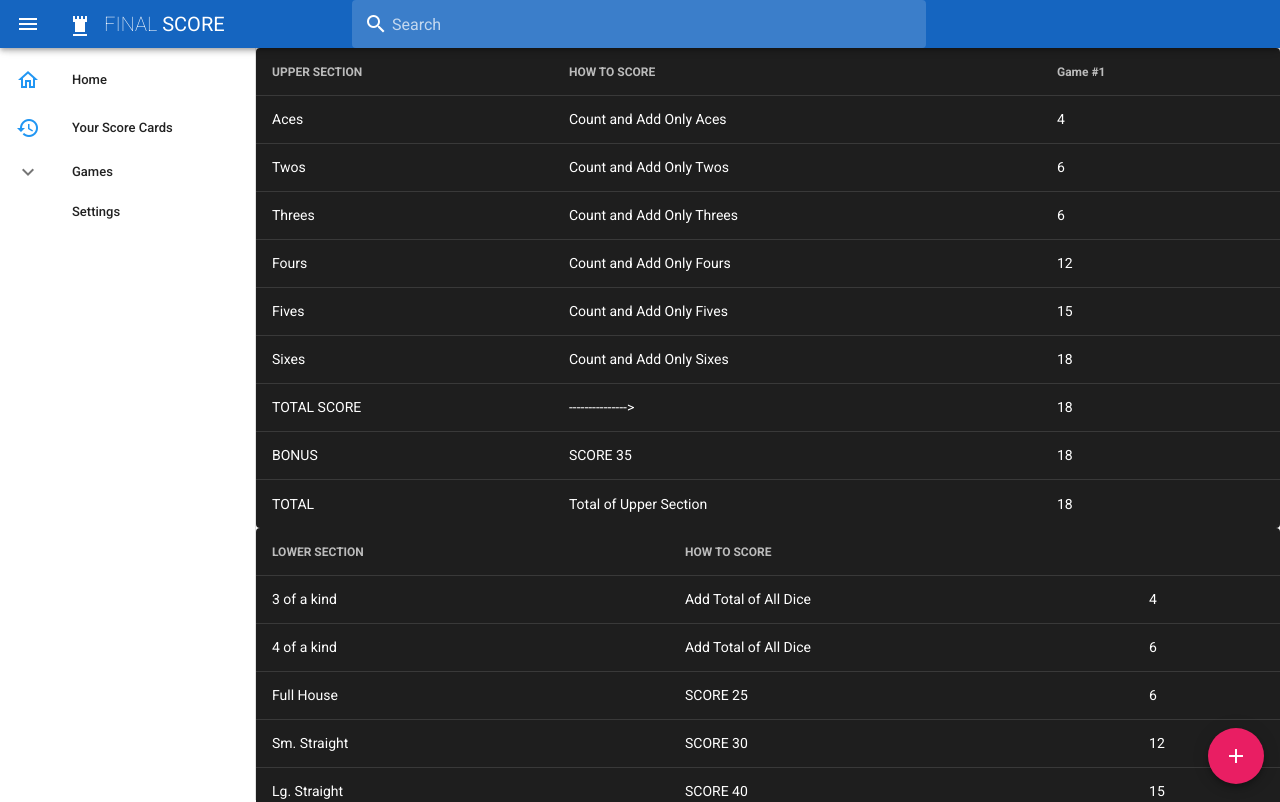
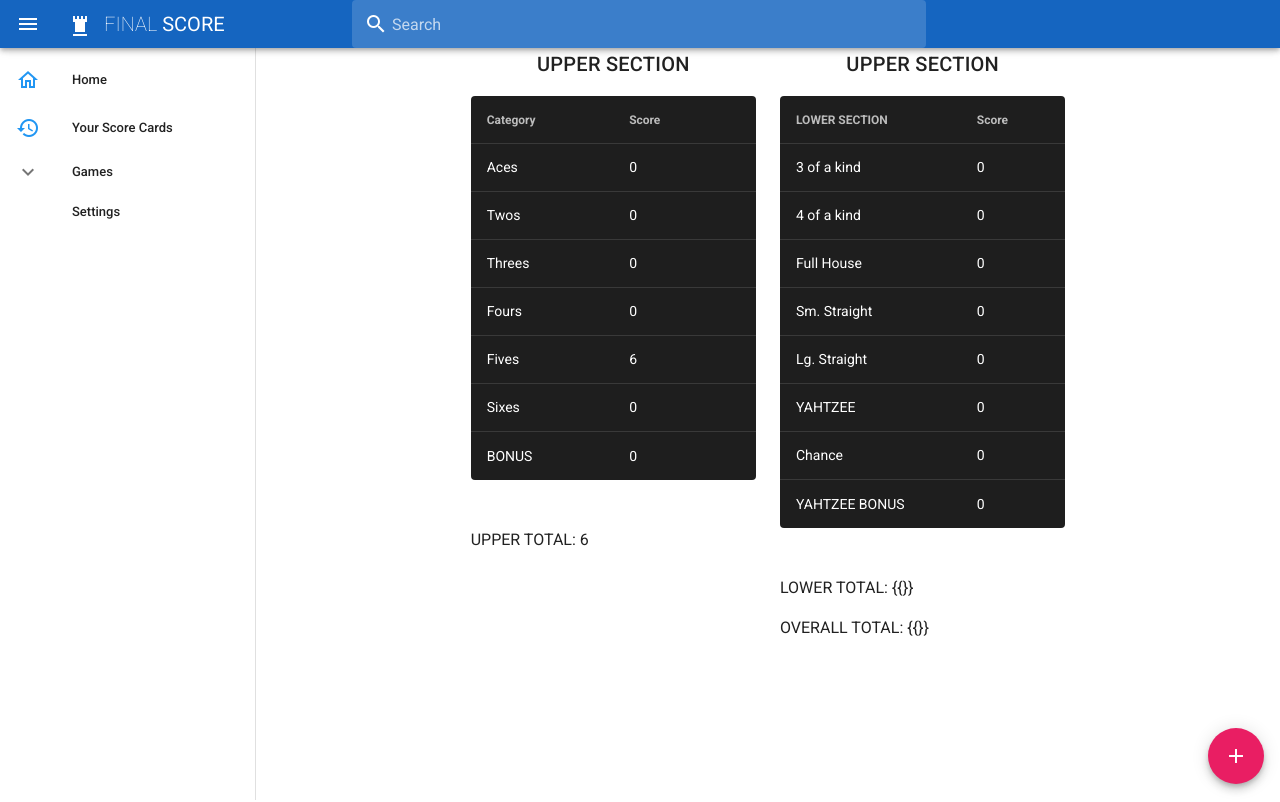
Before and after one commit to CobyYates/Final-Score, a Vue app: page /yahtzee in a window 1280 px wide. Shown: the top 802 px of the page. Built offline with nearby package versions, Linux system fonts and the light colour scheme.

Commit message:
made data tables smaller, started working with totals

```diff
--- a/src/App.vue
+++ b/src/App.vue
@@ -50,11 +50,7 @@
               </v-list-item-content>
             </v-list-item>
           </v-list-group>
-          <v-list-item
-            v-else
-            :key="item.text"
-            link
-          >
+          <v-list-item v-else :key="item.text" link>
             <v-list-item-action>
               <v-icon :color="item.color">{{ item.icon }}</v-icon>
             </v-list-item-action>
@@ -76,12 +72,11 @@
       dense
     >
       <v-app-bar-nav-icon @click.stop="drawer = !drawer" />
-      <v-toolbar-title
-        style="width: 300px"
-        class="ml-0 pl-4"
+      <v-toolbar-title style="width: 300px" class="ml-0 pl-4">
+        <v-icon>mdi-chess-rook</v-icon>
+        <span class="hidden-sm-and-down ml-3">
+          <span class="font-weight-thin">FINAL</span> SCORE</span
         >
-      <v-icon>mdi-chess-rook</v-icon>
-        <span class="hidden-sm-and-down ml-3"> <span class="font-weight-thin">FINAL</span> SCORE</span>
       </v-toolbar-title>
       <v-text-field
         flat
@@ -98,23 +93,11 @@
       <router-view />
     </v-content>
 
-
     <!-- Bottom right button {+} -->
-    <v-btn
-      bottom
-      color="pink"
-      dark
-      fab
-      fixed
-      right
-      @click="dialog = !dialog"
-    >
+    <v-btn bottom color="pink" dark fab fixed right @click="dialog = !dialog">
       <v-icon>mdi-plus</v-icon>
     </v-btn>
-    <v-dialog
-      v-model="dialog"
-      width="800px"
-    >
+    <v-dialog v-model="dialog" width="800px">
       <v-card>
         <v-card-title class="grey darken-2">
           Create contact
@@ -125,20 +108,10 @@
           </v-row>
         </v-container>
         <v-card-actions>
-          <v-btn
-            text
-            color="primary"
-          >More</v-btn>
+          <v-btn text color="primary">More</v-btn>
           <v-spacer />
-          <v-btn
-            text
-            color="primary"
-            @click="dialog = false"
-          >Cancel</v-btn>
-          <v-btn
-            text
-            @click="dialog = false"
-          >Save</v-btn>
+          <v-btn text color="primary" @click="dialog = false">Cancel</v-btn>
+          <v-btn text @click="dialog = false">Save</v-btn>
         </v-card-actions>
       </v-card>
     </v-dialog>
@@ -146,32 +119,64 @@
 </template>
 
 <script>
+
+
 export default {
   props: {
-      source: String,
+    source: String
   },
   data: () => ({
     dialog: false,
     drawer: null,
     items: [
-        { icon: 'mdi-home-outline', text: 'Home', color: 'blue', to: '/' },
-        { icon: 'mdi-history', text: 'Your Score Cards', color: 'blue', to: 'history' },
+      { icon: "mdi-home-outline", text: "Home", color: "blue", to: "/" },
       {
-          icon: 'mdi-chevron-up',
-          'icon-alt': 'mdi-chevron-down',
-          text: 'Games',
+        icon: "mdi-history",
+        text: "Your Score Cards",
+        color: "blue",
+        to: "history"
+      },
+      {
+        icon: "mdi-chevron-up",
+        "icon-alt": "mdi-chevron-down",
+        text: "Games",
         model: false,
         children: [
-            { text: 'Blank', icon: 'mdi-checkbox-blank-outline', color: 'blue', to: '' },
-            { text: 'Settlers', icon: 'mdi-dice-5-outline', color: 'purple', to: '' },
-            { text: 'Yahtzee', icon: 'mdi-dice-5-outline', color: 'red', to: '/yahtzee' },
-            { text: 'Quix', icon: 'mdi-dice-5-outline', color: 'green', to: '' },
-            { text: 'Blah Blah', icon: 'mdi-dice-5-outline', color: 'orange', to: '' },
-            { text: 'Blah Blah', icon: 'mdi-dice-5-outline', color: 'orange', to: '' },
-          ],
+          {
+            text: "Blank",
+            icon: "mdi-checkbox-blank-outline",
+            color: "blue",
+            to: ""
           },
-        { icon: 'mdi-settings', text: 'Settings', color: '' },
-      ],
-    }),
+          {
+            text: "Settlers",
+            icon: "mdi-dice-5-outline",
+            color: "purple",
+            to: ""
+          },
+          {
+            text: "Yahtzee",
+            icon: "mdi-dice-5-outline",
+            color: "red",
+            to: "/yahtzee"
+          },
+          { text: "Quix", icon: "mdi-dice-5-outline", color: "green", to: "" },
+          {
+            text: "Blah Blah",
+            icon: "mdi-dice-5-outline",
+            color: "orange",
+            to: ""
+          },
+          {
+            text: "Blah Blah",
+            icon: "mdi-dice-5-outline",
+            color: "orange",
+            to: ""
           }
+        ]
+      },
+      { icon: "mdi-settings", text: "Settings", color: "" }
+    ]
+  })
+};
 </script>
--- a/src/components/Yahtzee.vue
+++ b/src/components/Yahtzee.vue
@@ -1,18 +1,21 @@
 <template>
   <div>
+    <v-row class="mx-12">
+      <v-col cols="12" sm="6" md="5" lg="4" xl="4" class="ml-auto">
+        <p class="text-center title">UPPER SECTION</p>
         <v-data-table
           :headers="upperHeaders"
           :items="upper"
           hide-default-footer
           dark
+          class="mb-12"
         >
-      <template v-slot:item.game1="props">
-        <v-edit-dialog
-          :return-value.sync="props.item.game1"
-        > {{ props.item.game1 }}
+          <template v-slot:item.score="props">
+            <v-edit-dialog :return-value.sync="props.item.score">
+              {{ props.item.score }}
               <template v-slot:input>
                 <v-text-field
-              v-model="props.item.game1"
+                  v-model="props.item.score"
                   :rules="[max3chars]"
                   label="Add Score"
                   single-line
@@ -22,8 +25,10 @@
             </v-edit-dialog>
           </template>
         </v-data-table>
-
-
+        <p>UPPER TOTAL: {{upperTotal()}}</p>
+      </v-col>
+      <v-col cols="12" sm="6" md="5" lg="4" xl="4" class="mr-auto">
+        <p class="text-center title">UPPER SECTION</p>
         <v-data-table
           :headers="lowerHeaders"
           :items="lower"
@@ -31,13 +36,12 @@
           dark
           class="mb-12"
         >
-      <template v-slot:item.game1="props">
-        <v-edit-dialog
-          :return-value.sync="props.item.game1"
-        > {{ props.item.game1 }}
+          <template v-slot:item.score="props">
+            <v-edit-dialog :return-value.sync="props.item.score">
+              {{ props.item.score }}
               <template v-slot:input>
                 <v-text-field
-              v-model="props.item.game1"
+                  v-model="props.item.score"
                   :rules="[max3chars]"
                   label="Add Score"
                   single-line
@@ -47,144 +51,134 @@
             </v-edit-dialog>
           </template>
         </v-data-table>
+        <p>LOWER TOTAL: {{}}</p>
+        <p>OVERALL TOTAL: {{}}</p>
+        <!-- <v-btn @click="scoreCard">Test</v-btn> -->
+      </v-col>
+    </v-row>
   </div>
 </template>
 
 <script>
 export default {
-    data () {
+  data() {
     return {
-        max3chars: v => v.length <= 3 || 'Input too long!',
+      max3chars: v => v.length <= 3 || "Input too long!",
       pagination: {},
+      upperScore: 0,
+      lowerScore: 0,
+      totalScore: 0,
       upperHeaders: [
         {
-            text: 'UPPER SECTION',
-            align: 'start',
+          text: "Category",
+          align: "start",
           sortable: false,
-            value: 'name',
+          value: "name"
         },
-          { text: 'HOW TO SCORE', value: 'how' },
-          { text: 'Game #1', value: 'game1' },
+        { text: "Score", value: "score" }
       ],
       upper: [
         {
-            name: 'Aces',
-            how: 'Count and Add Only Aces',
-            game1: 4,
+          name: "Aces",
+          how: "Count and Add Only Aces",
+          score: 0
         },
         {
-            name: 'Twos',
-            how: 'Count and Add Only Twos',
-            game1: 6,
+          name: "Twos",
+          how: "Count and Add Only Twos",
+          score: 0
         },
         {
-            name: 'Threes',
-            how: 'Count and Add Only Threes',
-            game1: 6,
+          name: "Threes",
+          how: "Count and Add Only Threes",
+          score: 0
         },
         {
-            name: 'Fours',
-            how: 'Count and Add Only Fours',
-            game1: 12,
+          name: "Fours",
+          how: "Count and Add Only Fours",
+          score: 0
         },
         {
-            name: 'Fives',
-            how: 'Count and Add Only Fives',
-            game1: 15,
+          name: "Fives",
+          how: "Count and Add Only Fives",
+          score: 6
         },
         {
-            name: 'Sixes',
-            how: 'Count and Add Only Sixes',
-            game1: 18,
+          name: "Sixes",
+          how: "Count and Add Only Sixes",
+          score: 0
         },
         {
-            name: 'TOTAL SCORE',
-            how: '--------------->',
-            game1: 18,
-          },
-          {
-            name: 'BONUS',
-            how: 'SCORE 35',
-            game1: 18,
-          },
-          {
-            name: 'TOTAL',
-            how: 'Total of Upper Section',
-            game1: 18,
-          },
+          name: "BONUS",
+          how: "SCORE 35",
+          score: 0
+        }
       ],
       lowerHeaders: [
         {
-            text: 'LOWER SECTION',
-            align: 'start',
+          text: "LOWER SECTION",
+          align: "start",
           sortable: false,
-            value: 'name',
+          value: "name"
         },
-          { text: 'HOW TO SCORE', value: 'how' },
-          { text: '', value: 'game1' },
+        { text: "Score", value: "score" }
       ],
       lower: [
         {
-            name: '3 of a kind',
-            how: 'Add Total of All Dice',
-            game1: 4,
+          name: "3 of a kind",
+          how: "Add Total of All Dice",
+          score: 0
         },
         {
-            name: '4 of a kind',
-            how: 'Add Total of All Dice',
-            game1: 6,
+          name: "4 of a kind",
+          how: "Add Total of All Dice",
+          score: 0
         },
         {
-            name: 'Full House',
-            how: 'SCORE 25',
-            game1: 6,
+          name: "Full House",
+          how: "SCORE 25",
+          score: 0
         },
         {
-            name: 'Sm. Straight',
-            how: 'SCORE 30',
-            game1: 12,
+          name: "Sm. Straight",
+          how: "SCORE 30",
+          score: 0
         },
         {
-            name: 'Lg. Straight',
-            how: 'SCORE 40',
-            game1: 15,
+          name: "Lg. Straight",
+          how: "SCORE 40",
+          score: 0
         },
         {
-            name: 'YAHTZEE',
-            how: 'SCORE 50',
-            game1: 18,
+          name: "YAHTZEE",
+          how: "SCORE 50",
+          score: 0
         },
         {
-            name: 'Chance',
-            how: 'Total of All 5 Dice',
-            game1: 18,
+          name: "Chance",
+          how: "Total of All 5 Dice",
+          score: 0
         },
         {
-            name: 'YAHTZEE BONUS',
-            how: '100 PER',
-            game1: 18,
+          name: "YAHTZEE BONUS",
+          how: "100 PER",
+          score: 0
+        }
+      ]
+    };
   },
-          {
-            name: 'TOTAL',
-            how: 'UPPER',
-            game1: 18,
-          },
-          {
-            name: 'TOTAL',
-            how: 'LOWER',
-            game1: 18,
-          },
-          {
-            name: 'GRAND TOTAL',
-            how: '--------------->',
-            game1: 18,
-          },
-        ],
+  methods: {
+    upperTotal(){
+      return this.upper.reduce((acc, upper) => {return acc + upper.score}, 0)
     }
-    },
+    // scoreCard(value) {
+    //   const sum = value.reduce((accumulator, currentValue) => {
+    //     return accumulator + currentValue
+    //   }, 0)
+    //   console.log(sum)
+    // }
   }
+};
 </script>
 
-<style>
-
-</style>
+<style></style>
--- a/src/main.js
+++ b/src/main.js
@@ -3,10 +3,12 @@ import VueRouter from "vue-router";
 import App from "./App.vue";
 import vuetify from "./plugins/vuetify";
 import { routes } from "./routes";
+// import VueFire from 'vuefire'
 
 import store from "./store";
 
 Vue.config.productionTip = false;
+// Vue.use(VueFire)
 Vue.use(VueRouter);
 
 const router = new VueRouter({
--- a/src/store.js
+++ b/src/store.js
@@ -5,7 +5,8 @@ Vue.use(Vuex);
 
 // export const store = new Vuex.Store({
 export default new Vuex.Store({
-    state: {},
+    state: {
+    },
     mutations: {},
     actions: {}
 });
```
Lines whose indentation alone changed are shown as unchanged.
